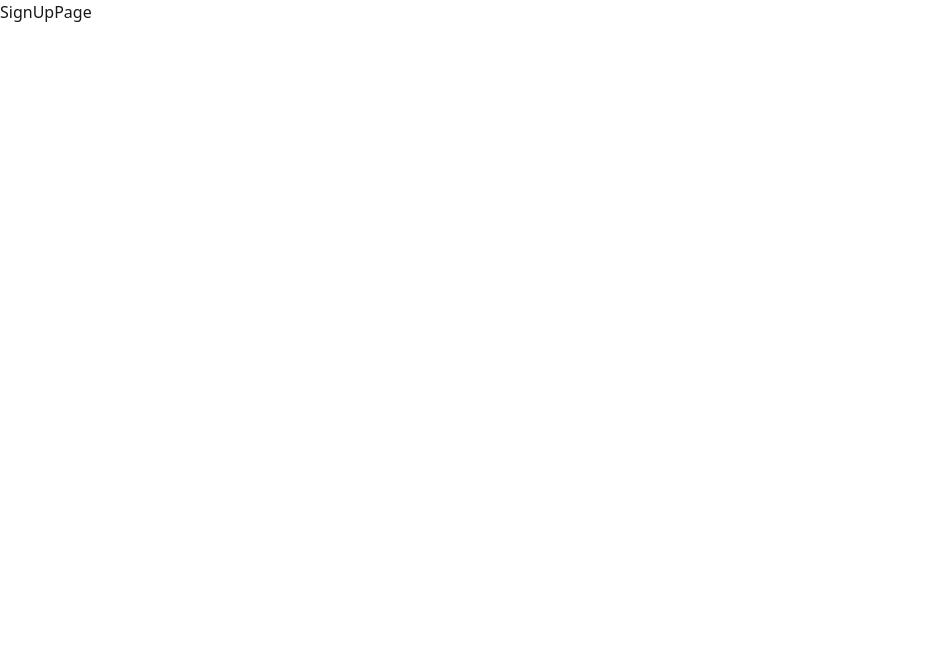
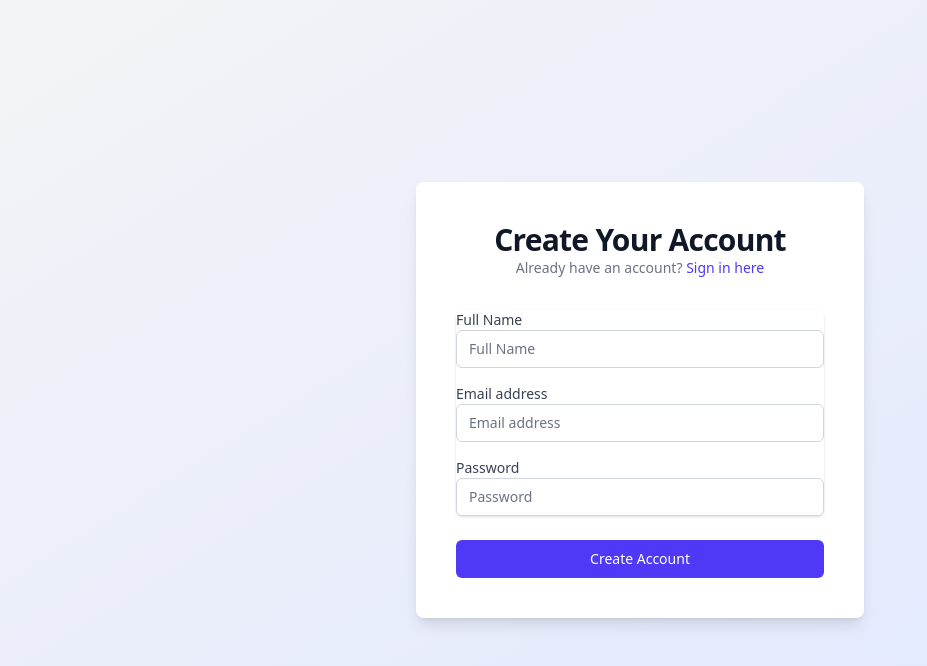
Before and after one commit to nichoherjunaaa/film-id-client, a React (Vite) app: page /sign-up in a window 1280 px wide. Shown: the top 666 px of the page, without its empty margins (0-927 px from the left). Built offline with nearby package versions, Linux system fonts and the light colour scheme.

Commit message:
create sing in/up page

```diff
--- a/package.json
+++ b/package.json
@@ -12,6 +12,7 @@
   "dependencies": {
     "@tailwindcss/vite": "^4.1.2",
     "axios": "^1.8.4",
+    "firebase": "^11.6.0",
     "react": "^19.0.0",
     "react-dom": "^19.0.0",
     "react-icons": "^5.5.0",
--- a/src/pages/Auth/SignInPage.jsx
+++ b/src/pages/Auth/SignInPage.jsx
@@ -1,9 +1,101 @@
-import React from 'react'
+import React, { useState } from 'react';
 
 const SignInPage = () => {
+    const [showPassword, setShowPassword] = useState(false);
+    const togglePassword = () => setShowPassword(!showPassword);
+
+    const handleSubmit = (e) => {
+        e.preventDefault();
+        // Tambahkan logic autentikasi di sini
+    };
+
     return (
-        <div>SignInPage</div>
-    )
-}
+        <div className="min-h-screen flex items-center justify-center bg-white font-['Inter']">
+            <div className="w-full max-w-7xl flex flex-col md:flex-row items-center md:items-stretch border-6 rounded-xl border-primary">
+                {/* Left Side Form */}
+                <div className="w-full md:w-3/5 px-8 md:px-20 py-12 md:py-24">
+                    <h1 className="text-2xl font-semibold text-[#d07f9e] mb-2">Logo Here</h1>
+                    <p className="text-sm text-black mb-4">Welcome back !!!</p>
+                    <h2 className="text-3xl font-extrabold text-black mb-8">Log In</h2>
 
-export default SignInPage
+                    <form className="space-y-6" onSubmit={handleSubmit}>
+                        <div>
+                            <label htmlFor="email" className="block text-sm font-medium text-black mb-1">Email</label>
+                            <input
+                                id="email"
+                                type="email"
+                                placeholder="login@gmail.com"
+                                className="w-full rounded-md bg-[#bdd5e5] text-sm text-black px-3 py-2 focus:outline-none"
+                            />
+                        </div>
+
+                        <div>
+                            <div className="flex justify-between items-center mb-1">
+                                <label htmlFor="password" className="text-sm font-medium text-black">Password</label>
+                                <button
+                                    type="button"
+                                    className="text-xs text-primary underline focus:outline-none"
+                                >
+                                    Forgot Password ?
+                                </button>
+                            </div>
+                            <div className="relative">
+                                <input
+                                    id="password"
+                                    type={showPassword ? 'text' : 'password'}
+                                    placeholder="password"
+                                    className="w-full rounded-md bg-[#bdd5e5] text-sm text-black px-3 py-2 pr-8 focus:outline-none"
+                                />
+                                <button
+                                    type="button"
+                                    onClick={togglePassword}
+                                    aria-label="Toggle password visibility"
+                                    className="absolute right-2 top-1/2 -translate-y-1/2 text-[#d07f9e] text-sm focus:outline-none"
+                                >
+                                    <i className={`fas ${showPassword ? 'fa-eye' : 'fa-eye-slash'}`}></i>
+                                </button>
+                            </div>
+                        </div>
+
+                        <button
+                            type="submit"
+                            className="w-32 bg-[#d07f9e] text-white text-sm font-semibold rounded-full py-2 flex items-center justify-center gap-2 hover:bg-[#b46f8a] transition"
+                        >
+                            LOG IN <i className="fas fa-arrow-right" />
+                        </button>
+                    </form>
+
+                    <p className="text-xs text-primary text-center mt-6 mb-4">or continue with</p>
+                    <div className="flex justify-center gap-6 mb-6">
+                        <button aria-label="Continue with Google" className="w-16 h-8 border border-[#7a9dbd] rounded-full flex items-center justify-center hover:bg-[#e7f0f9] transition">
+                            <img src="https://storage.googleapis.com/a1aa/image/f327ccdb-048b-4b98-876c-888a2b584074.jpg" alt="Google" className="w-5 h-5" />
+                        </button>
+                        <button aria-label="Continue with GitHub" className="w-16 h-8 border border-[#7a9dbd] rounded-full flex items-center justify-center hover:bg-[#e7f0f9] transition">
+                            <img src="https://storage.googleapis.com/a1aa/image/c81f509a-d213-4ab8-f84f-e1b62185bf1a.jpg" alt="GitHub" className="w-5 h-5" />
+                        </button>
+                        <button aria-label="Continue with Facebook" className="w-16 h-8 border border-[#7a9dbd] rounded-full flex items-center justify-center hover:bg-[#e7f0f9] transition">
+                            <img src="https://storage.googleapis.com/a1aa/image/cd0e70e8-f800-49d6-4c61-2c62a631c96e.jpg" alt="Facebook" className="w-5 h-5" />
+                        </button>
+                    </div>
+
+                    <p className="text-xs text-center text-black">
+                        Don't have an account yet? <a href="#" className="text-[#d07f9e] hover:underline">Sign up for free</a>
+                    </p>
+                </div>
+
+                {/* Right Side Image */}
+                <div className="hidden md:flex md:w-2/5 bg-primary justify-center items-center relative overflow-hidden">
+                    <img
+                        src="https://storage.googleapis.com/a1aa/image/f0a0f533-7db1-4ee8-6771-2628d71eada4.jpg"
+                        alt="3D illustration"
+                        className="max-w-full max-h-full object-contain"
+                        width="400"
+                        height="400"
+                    />
+                </div>
+            </div>
+        </div>
+    );
+};
+
+export default SignInPage;
--- a/src/pages/Auth/SignUpPage.jsx
+++ b/src/pages/Auth/SignUpPage.jsx
@@ -1,9 +1,73 @@
-import React from 'react'
+import React from 'react';
+import { Link } from 'react-router-dom';
 
 const SignUpPage = () => {
-    return (
-        <div>SignUpPage</div>
-    )
-}
+  return (
+    <div className="h-screen bg-gradient-to-br from-gray-100 to-indigo-100 flex items-center justify-center py-12 px-4 sm:px-6 lg:px-8">
+      <div className="max-w-md w-full space-y-8 bg-white shadow-lg rounded-lg p-10 overflow-hidden">
+        <div className="text-center">
+          <h2 className="text-3xl font-extrabold text-gray-900 tracking-tight">
+            Create Your Account
+          </h2>
+          <p className="text-sm text-gray-500">
+            Already have an account?{' '}
+            <Link to="/sign-in" className="text-indigo-600 hover:text-indigo-500">
+              Sign in here
+            </Link>
+          </p>
+        </div>
+        <form className="mt-8 space-y-6" onSubmit={(e) => e.preventDefault()}>
+          <div className="rounded-md shadow-sm -space-y-px">
+            <div className="mb-4">
+              <label htmlFor="name" className="block text-sm font-medium text-gray-700">
+                Full Name
+              </label>
+              <input
+                id="name"
+                name="name"
+                type="text"
+                required
+                className="appearance-none rounded-md relative block w-full px-3 py-2 border border-gray-300 placeholder-gray-500 text-gray-900 focus:outline-none focus:ring-indigo-500 focus:border-indigo-500 focus:z-10 sm:text-sm"
+                placeholder="Full Name"
+              />
+            </div>
+            <div className="mb-4">
+              <label htmlFor="email-address" className="block text-sm font-medium text-gray-700">
+                Email address
+              </label>
+              <input
+                id="email-address"
+                name="email"
+                type="email"
+                required
+                className="appearance-none rounded-md relative block w-full px-3 py-2 border border-gray-300 placeholder-gray-500 text-gray-900 focus:outline-none focus:ring-indigo-500 focus:border-indigo-500 focus:z-10 sm:text-sm"
+                placeholder="Email address"
+              />
+            </div>
+            <div className="mb-4">
+              <label htmlFor="password" className="block text-sm font-medium text-gray-700">
+                Password
+              </label>
+              <input
+                id="password"
+                name="password"
+                type="password"
+                required
+                className="appearance-none rounded-md relative block w-full px-3 py-2 border border-gray-300 placeholder-gray-500 text-gray-900 focus:outline-none focus:ring-indigo-500 focus:border-indigo-500 focus:z-10 sm:text-sm"
+                placeholder="Password"
+              />
+            </div>
+          </div>
+          <button
+            type="submit"
+            className="group relative w-full flex justify-center py-2 px-4 border border-transparent text-sm font-medium rounded-md text-white bg-indigo-600 hover:bg-indigo-700 focus:outline-none focus:ring-2 focus:ring-offset-2 focus:ring-indigo-500"
+          >
+            Create Account
+          </button>
+        </form>
+      </div>
+    </div>
+  );
+};
 
-export default SignUpPage
+export default SignUpPage;
--- /dev/null
+++ b/src/utils/firebase.js
@@ -0,0 +1,15 @@
+// src/firebase.js
+import { initializeApp } from "firebase/app";
+import { getAuth, GoogleAuthProvider, signInWithPopup } from "firebase/auth";
+
+const firebaseConfig = {
+    apiKey: "API_KEY",
+    authDomain: "PROJECT_ID.firebaseapp.com",
+    // ... sisanya dari Firebase console
+};
+
+const app = initializeApp(firebaseConfig);
+const auth = getAuth(app);
+const provider = new GoogleAuthProvider();
+
+export { auth, provider, signInWithPopup };
```
Also changed, not shown: src/service/filmService.js (deleted), 1 other file (tests, documents, lock files or other folders).
